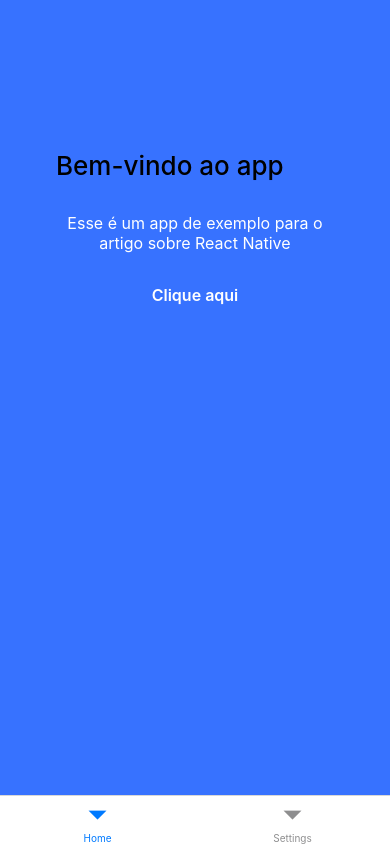
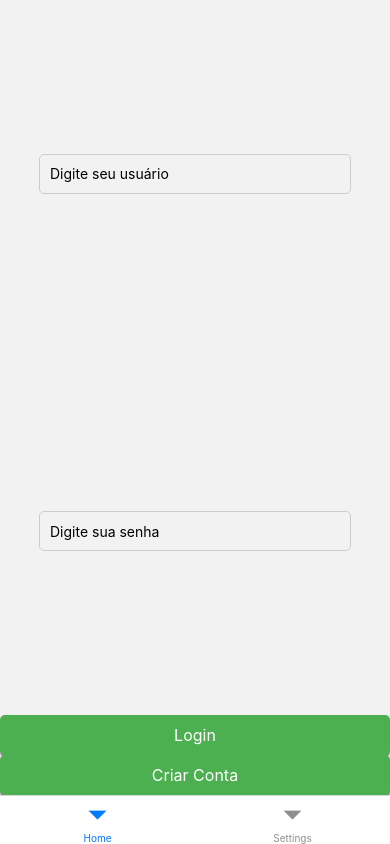
Before and after one commit to eliezerbuczak/react-auth, a React Native app: screen /Home in a window 390 px wide. Built offline with nearby package versions, Linux system fonts and the light colour scheme.

Commit message:
components with props

```diff
--- /dev/null
+++ b/src/components/inputs/inputText.js
@@ -0,0 +1,46 @@
+import React from 'react';
+import { View, Text, TextInput, StyleSheet, TouchableOpacity } from 'react-native';
+
+export default function LoginForm({text}) {
+    return (
+        <View style={styles.container}>
+            <TextInput
+                style={styles.input}
+                placeholder={text}
+            />
+        </View>
+    );
+}
+
+const styles = StyleSheet.create({
+    container: {
+        flex: 1,
+        justifyContent: 'center',
+        alignItems: 'center',
+    },
+    input: {
+        width: '80%',
+        height: 40,
+        borderWidth: 1,
+        borderColor: '#ccc',
+        borderRadius: 5,
+        marginBottom: 10,
+        paddingHorizontal: 10,
+    },
+    button: {
+        backgroundColor: '#4CAF50', // Cor de fundo verde
+        borderRadius: 5,
+        padding: 10,
+        alignItems: 'center',
+        justifyContent: 'center',
+        shadowColor: '#000',
+        shadowOffset: { width: 0, height: 2 },
+        shadowOpacity: 0.5,
+        shadowRadius: 2,
+        elevation: 3, // Elevação para adicionar sombra no Android
+    },
+    buttonText: {
+        color: 'white',
+        fontSize: 16,
+    },
+});
--- a/src/screens/Home/index.js
+++ b/src/screens/Home/index.js
@@ -1,63 +1,30 @@
 import React from 'react';
 import { View, Text, StyleSheet } from 'react-native';
 
+import ButtonDefault from '../../components/buttons/buttonDefault';
+import InputText from '../../components/inputs/inputText';
 
 export default function Home() {
-
-    return (
-        <View style={styles.container}>
-            <View style={styles.contentContainer}>
-                <Text style={styles.title}>Bem-vindo ao app</Text>
-                <Text style={styles.text}>Esse é um app de exemplo para o artigo sobre React Native</Text>
-                <Text style={styles.textoBotao}>Clique aqui</Text>
-            </View>
-        </View>
+    const handleLogin = () => {
+            console.log('Botão de login pressionado');
+    };
+    return (<>
+           <InputText text="Digite seu usuário" />
+           <InputText text="Digite sua senha" />
+           <ButtonDefault text="Login" onPress={handleLogin}/>
+           <ButtonDefault text="Criar Conta" onPress={handleLogin}/></>
     );
 }
 
 const styles = StyleSheet.create({
     container: {
-        backgroundColor: '#3772FF',
+        backgroundColor: '#fffr',
         flex: 1,
-    },
-    text: {
-        color: "white",
-        textAlign: 'center',
-        fontSize: 16,
-    },
-    title: {
-        fontSize: 26,
-        fontWeight: '500',
     },
     contentContainer: {
         paddingLeft: 56,
         paddingRight: 56,
         paddingTop: 150,
         gap: 32,
-    },
-    imagem: {
-        alignSelf: 'center',
-    },
-
-    button: {
-        borderRadius: 8,
-        backgroundColor: '#FC7071', // Pode ser ajustado conforme necessário
-        shadowColor: 'rgba(0, 0, 0, 0.12)',
-        shadowOffset: {
-            width: 2,
-            height: 2,
-        },
-        shadowOpacity: 1,
-        shadowRadius: 4,
-        elevation: 4, // Adiciona a elevação para sombra no Android
-        padding: 10, // Pode ser ajustado conforme necessário
-        width: 200,
-        alignSelf: 'center',
-    },
-    textoBotao: {
-        color: 'white',
-        textAlign: 'center',
-        fontSize: 16,
-        fontWeight: '600',
-    },
+    }
 });
```
